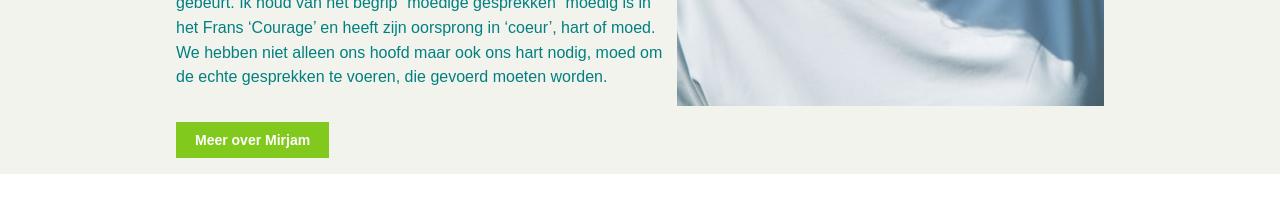
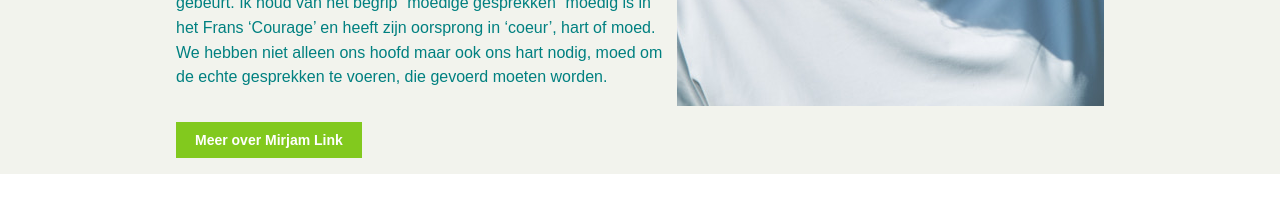
Before and after one commit to Joram3000/mirjamwebsite, a React (Vite) app: page / in a window 1280 px wide. Shown: the part 1640-1852 px from the top of the page. Built offline with nearby package versions, Linux system fonts and the light colour scheme; the HTML template or start-up script is replaced by a standard one.

Commit message:
meer over mirjamlnk

```diff
--- a/src/pages/Home/index.tsx
+++ b/src/pages/Home/index.tsx
@@ -19,6 +19,7 @@ import systeemspel from "../../assets/svg/systeemspel.png";
 import teamcoaching from "../../assets/svg/teamcoaching.png";
 import training from "../../assets/svg/training.png";
 import ClientReview from "../../components/ClientReview";
+import { Link } from "react-router-dom";
 
 const MirjamKroonHomepage: React.FC = () => {
   const theme = useMantineTheme();
@@ -109,9 +110,9 @@ const MirjamKroonHomepage: React.FC = () => {
               <Image src={Mirjam6} w={{ base: "100%", sm: "50%" }} />
             </Flex>
 
-            <Button component="a" href="/about">
-              Meer over Mirjam
-            </Button>
+            <Link to="/about">
+              <Button>Meer over Mirjam Link</Button>
+            </Link>
           </Stack>
         </Container>
       </Box>
```
